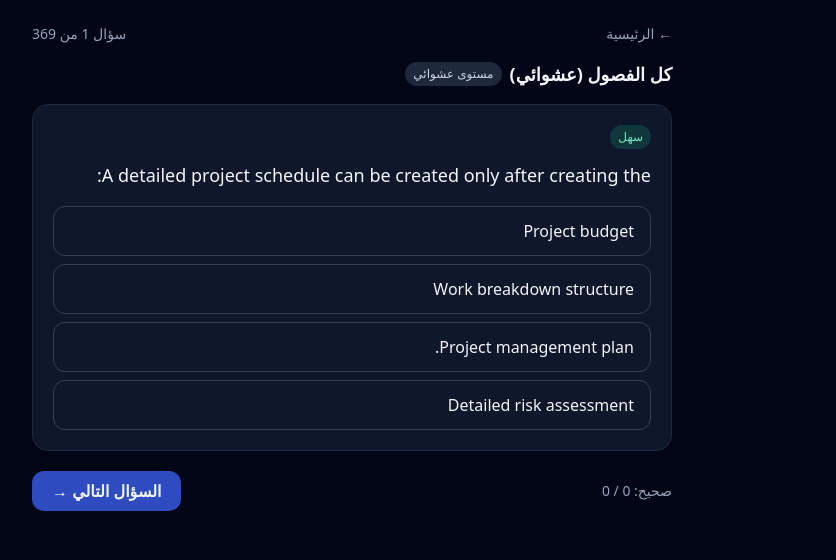
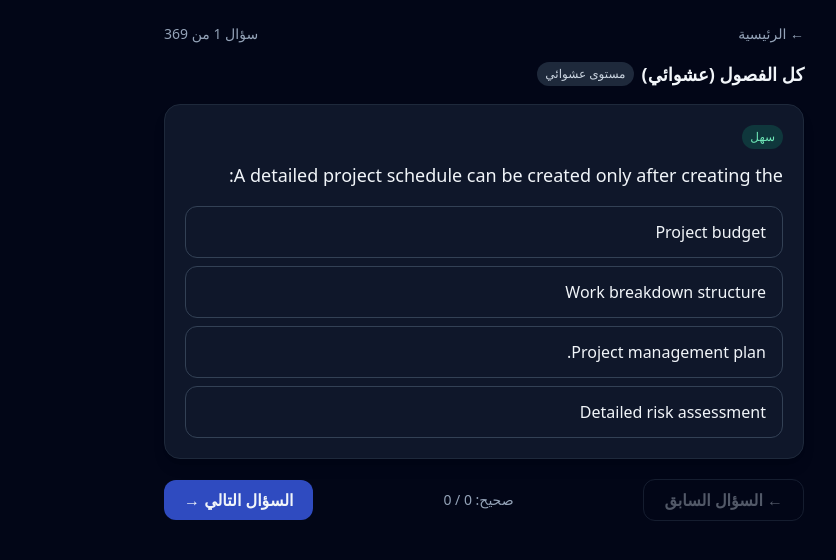
Before and after one commit to mtcit1916/PMP, a Next.js app: page /quiz in a window 1280 px wide. Shown: the top 560 px of the page, without its empty margins (442-1278 px from the left). Built offline with nearby package versions, Linux system fonts and the light colour scheme.

Commit message:
Add files via upload

```diff
--- a/app/mock-exam/page.js
+++ b/app/mock-exam/page.js
@@ -88,7 +88,14 @@ export default function MockExamPage() {
 
       <QuestionCard key={current.id} question={current} onAnswered={handleAnswered} />
 
-      <div className="flex justify-end mt-5">
+      <div className="flex items-center justify-between mt-5 gap-3">
+        <button
+          onClick={() => setIndex((i) => Math.max(0, i - 1))}
+          disabled={index === 0}
+          className="rounded-xl border border-slate-700 px-5 py-2 font-semibold text-slate-300 disabled:opacity-40 disabled:cursor-not-allowed hover:border-slate-500"
+        >
+          ← السابق
+        </button>
         <button
           onClick={() => (isLast ? setFinished(true) : setIndex((i) => i + 1))}
           className="rounded-xl bg-brand-600 hover:bg-brand-700 px-5 py-2 font-semibold"
--- a/app/quiz/QuizClient.js
+++ b/app/quiz/QuizClient.js
@@ -67,10 +67,19 @@ export default function QuizClient() {
 
       <QuestionCard key={current.id} question={current} onAnswered={handleAnswered} />
 
-      <div className="flex items-center justify-between mt-5">
-        <span className="text-sm text-slate-400">
+      <div className="flex items-center justify-between mt-5 gap-3">
+        <button
+          onClick={() => setIndex((i) => Math.max(0, i - 1))}
+          disabled={index === 0}
+          className="rounded-xl border border-slate-700 px-5 py-2 font-semibold text-slate-300 disabled:opacity-40 disabled:cursor-not-allowed hover:border-slate-500"
+        >
+          ← السؤال السابق
+        </button>
+
+        <span className="text-sm text-slate-400 whitespace-nowrap">
           صحيح: {sessionCorrect} / {sessionAnswered}
         </span>
+
         {!isLast ? (
           <button
             onClick={() => setIndex((i) => i + 1)}
--- a/components/QuestionCard.js
+++ b/components/QuestionCard.js
@@ -29,7 +29,9 @@ export default function QuestionCard({ question, onAnswered }) {
         </span>
       </div>
 
-      <p className="text-lg font-medium leading-relaxed mb-4">{question.question}</p>
+      <p className="text-lg font-medium leading-relaxed mb-4 whitespace-normal break-words [overflow-wrap:anywhere]">
+        {question.question}
+      </p>
 
       <div className="flex flex-col gap-2">
         {question.options.map((option, index) => {
@@ -45,7 +47,7 @@ export default function QuestionCard({ question, onAnswered }) {
               key={index}
               onClick={() => handleChoose(index)}
               disabled={revealed}
-              className={`text-right rounded-xl border px-4 py-3 transition ${style}`}
+              className={`text-right rounded-xl border px-4 py-3 transition leading-relaxed whitespace-normal break-words [overflow-wrap:anywhere] ${style}`}
             >
               {option}
             </button>
```
Also changed, not shown: data/questions.json.
